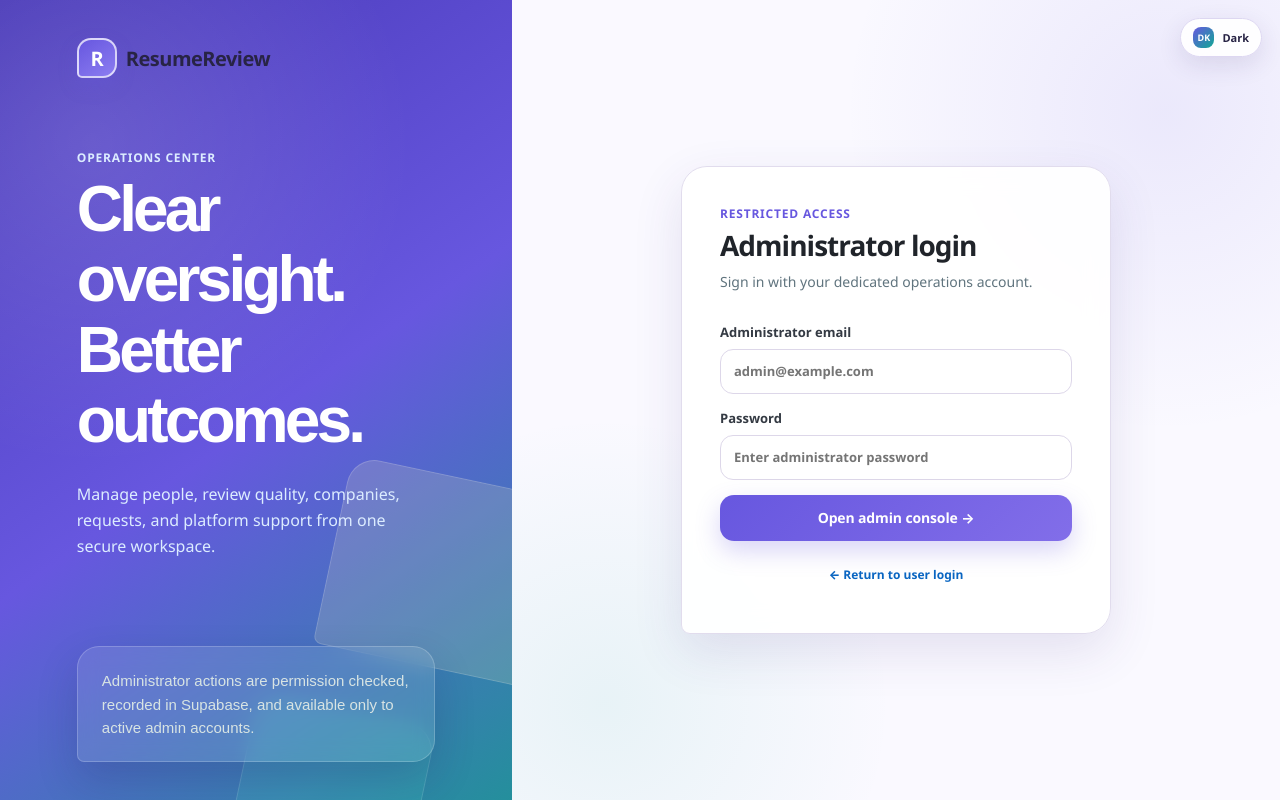
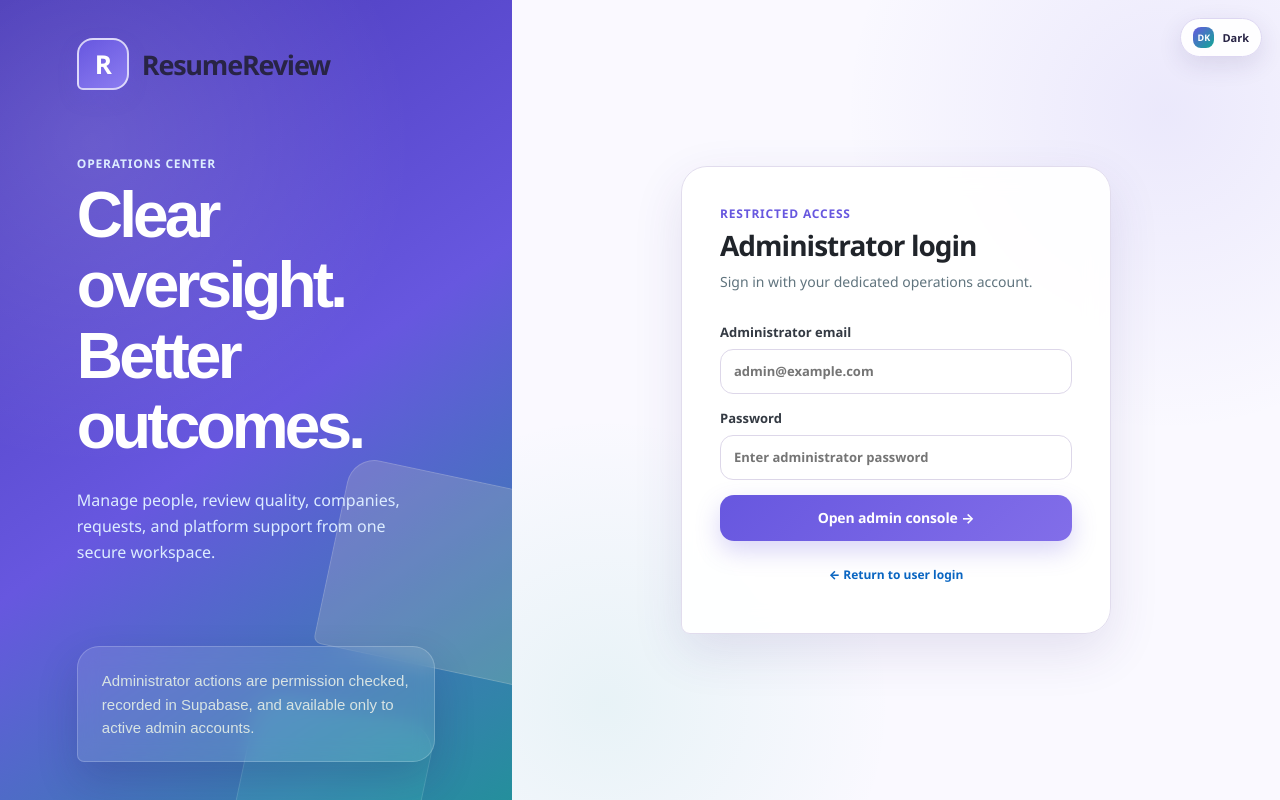
Before and after one commit to vaikunthyugadi-cpu/resume-review-insider, a Next.js app: page /admin/login in a window 1280 px wide. Built offline with nearby package versions, Linux system fonts and the light colour scheme.

Commit message:
Enlarge and refine brand typography

```diff
--- a/app/globals.css
+++ b/app/globals.css
@@ -3711,3 +3711,88 @@ html:not([data-theme="dark"]) .admin-metrics .stat-card:nth-child(4) { --tile-co
 html:not([data-theme="dark"]) .admin-metrics .stat-card:nth-child(5) { --tile-color:#8b5cf6; --tile-soft:#f1e9ff; }
 html:not([data-theme="dark"]) .admin-workspace .admin-section::before { width:145px; background:linear-gradient(90deg,#4285f4,#8b5cf6,#ea4335,#fbbc04,#34a853); }
 html:not([data-theme="dark"]) .admin-company-manager { background:radial-gradient(circle at 95% 3%,rgba(66,133,244,.09),transparent 12rem),linear-gradient(145deg,#fff,#f8f7ff); }
+
+/* Larger, more distinctive ResumeReview brand lockup. */
+.brand {
+  gap: 13px;
+  font-family: "Segoe UI Variable Display", "Segoe UI", Inter, ui-sans-serif, system-ui, sans-serif;
+  font-size: 25px;
+  font-weight: 780;
+  letter-spacing: -.045em;
+  line-height: 1;
+}
+
+.brand-mark {
+  width: 48px;
+  height: 48px;
+  border-radius: 16px 16px 16px 6px;
+  font-family: "Segoe UI Variable Display", "Segoe UI", Inter, ui-sans-serif, system-ui, sans-serif;
+  font-size: 24px;
+  font-weight: 820;
+  letter-spacing: -.04em;
+}
+
+.marketing-nav .brand,
+.portal-nav .brand {
+  font-size: 23px;
+}
+
+.marketing-nav .brand-mark,
+.portal-nav .brand-mark {
+  width: 44px;
+  height: 44px;
+  font-size: 22px;
+}
+
+.dashboard-sidebar .brand {
+  padding-inline: 5px;
+  font-size: 22px;
+}
+
+.dashboard-sidebar .brand-mark {
+  width: 46px;
+  height: 46px;
+  font-size: 22px;
+}
+
+.auth-brand-panel .brand {
+  font-size: 27px;
+}
+
+.auth-brand-panel .brand-mark {
+  width: 52px;
+  height: 52px;
+  font-size: 26px;
+}
+
+@media (max-width: 780px) {
+  .dashboard-sidebar .brand-mark {
+    width: 42px;
+    height: 42px;
+    font-size: 20px;
+  }
+
+  .auth-mobile-brand {
+    font-size: 21px;
+  }
+
+  .auth-mobile-brand .brand-mark {
+    width: 42px;
+    height: 42px;
+    font-size: 20px;
+  }
+}
+
+@media (max-width: 480px) {
+  .marketing-nav .brand,
+  .portal-nav .brand {
+    font-size: 20px;
+  }
+
+  .marketing-nav .brand-mark,
+  .portal-nav .brand-mark {
+    width: 40px;
+    height: 40px;
+    font-size: 19px;
+  }
+}
```
